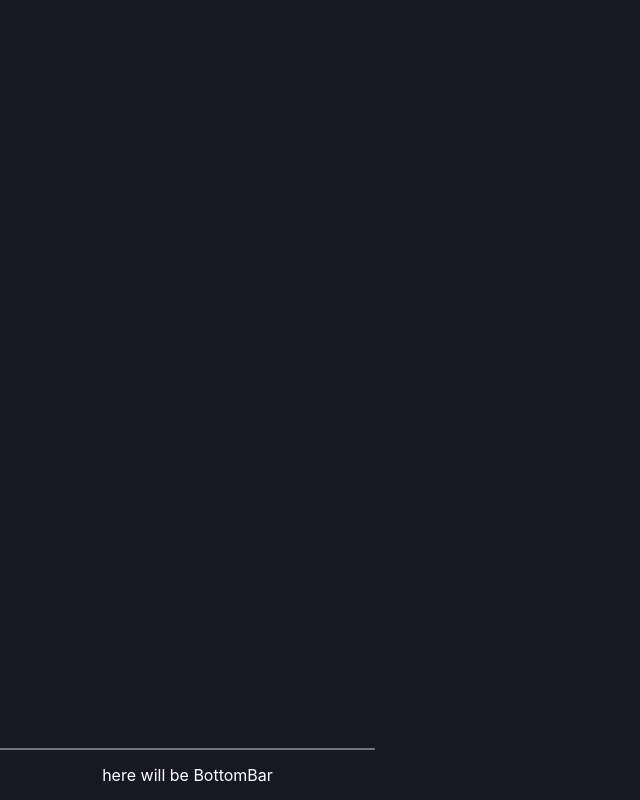
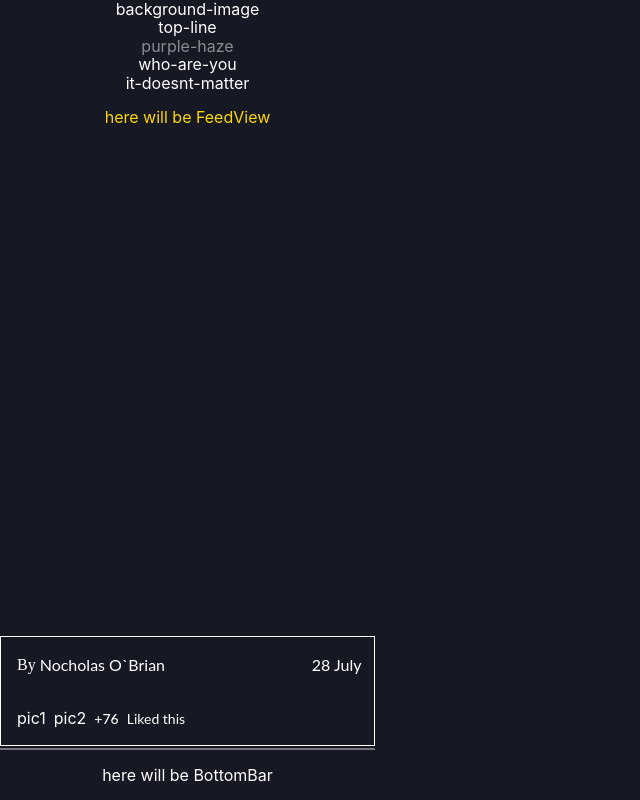
Before and after one commit to haraldsDev/scandi-frontend-project, a React (Create React App) app: page / in a window 1280 px wide. Shown: the whole page, without its empty margins (0-640 px from the left). Built offline with nearby package versions, Linux system fonts and the light colour scheme.

Commit message:
added FeedView to render

```diff
--- a/src/App.js
+++ b/src/App.js
@@ -1,11 +1,13 @@
 import React from 'react';
 import './App.css';
 import BottomBar from './BottomBar/BottomBar';
+import FeedView from './containers/FeedView/FeedView';
 
 function App() {
   return (
     <div>
 	    <div className="App">
+	    	<FeedView />
 	    	<BottomBar />
 	    </div>
     </div>
```
